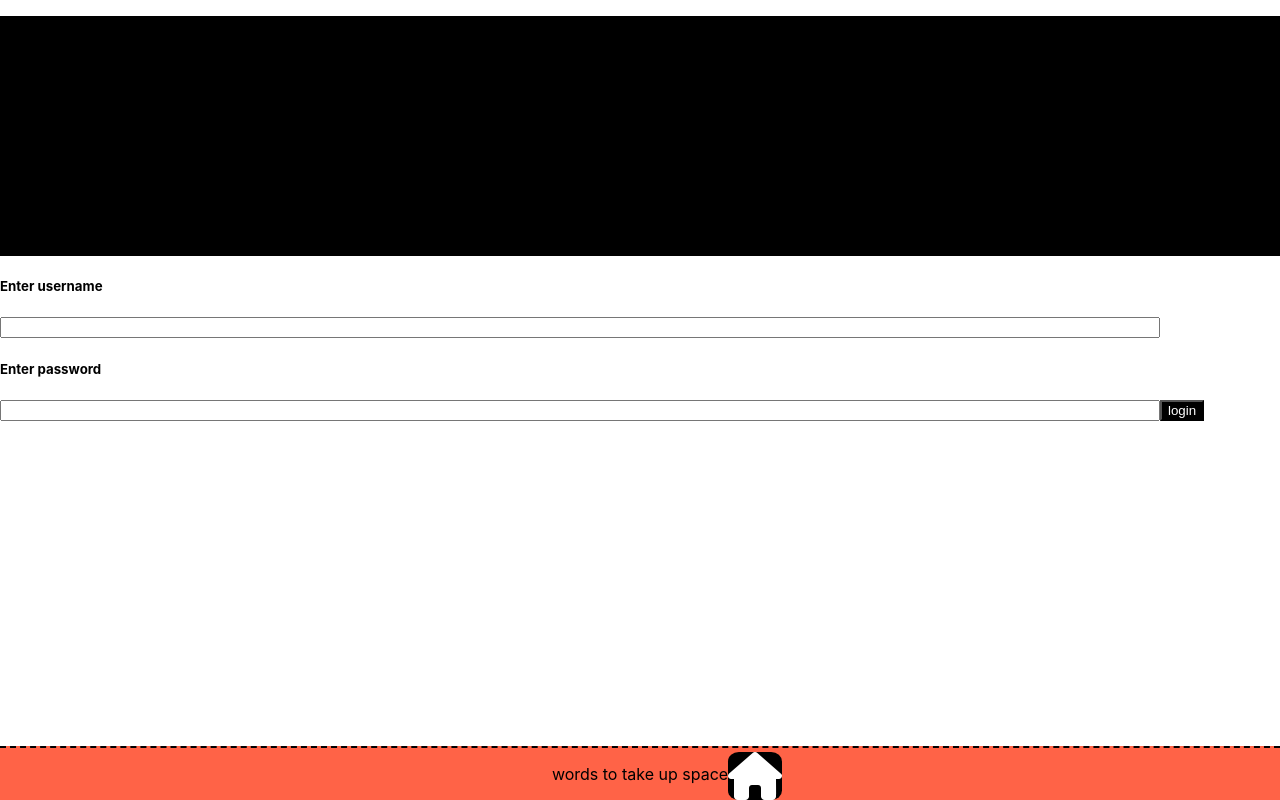
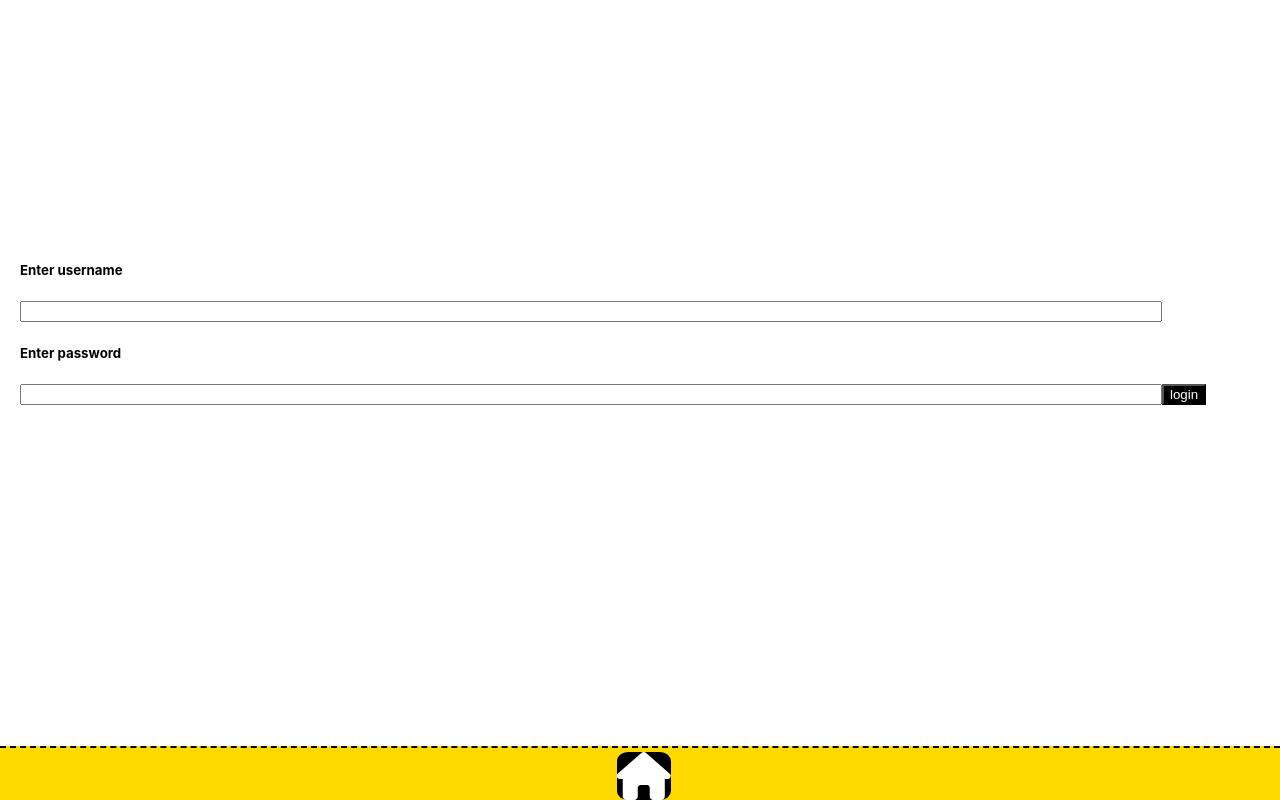
Before and after one commit to GA-Runtime-Terror/tooTooToDo-frontend, a React (Create React App) app in the folder to-do-list/: page /sign-in in a window 1280 px wide. Built offline with nearby package versions, Linux system fonts and the light colour scheme; the HTML template or start-up script is replaced by a standard one; a web font is replaced by a local one.

Commit message:
added footer two styling

```diff
--- a/to-do-list/src/App.css
+++ b/to-do-list/src/App.css
@@ -185,7 +185,7 @@ input {
 position: fixed;
 width: 100%;
 bottom: 0;
-background-color: tomato;
+background-color: #ffd900;
 border-top: black dashed 2px;
 
 
@@ -209,7 +209,6 @@ border-top: black dashed 2px;
 
 .signup-header {
   height: 30vh;
-  background-color: black;
 
 }
 
@@ -284,3 +283,11 @@ input:checked + .slider:before {
   background-color: white;
   font-size: 20px;
 }
+
+.footer-two-words {
+  color: #ffd900;
+}
+
+.signup-input {
+  margin-left: 20px;
+}
--- a/to-do-list/src/components/FooterTwo.js
+++ b/to-do-list/src/components/FooterTwo.js
@@ -5,11 +5,11 @@ function Footer() {
     return (
 
         <div className="footer-two">
-<p>words to take up space</p>
+
 
      <Link  exact to="/">  <i className="fas fa-home fa-3x">  </i>  </Link>
 
-
+<p className="footer-two-words">words </p>
         </div>
 
 
--- a/to-do-list/src/components/SignIn.js
+++ b/to-do-list/src/components/SignIn.js
@@ -12,9 +12,10 @@ const SignIn = () => {
 
 <div className="signup-header">
 
-<p> word space lojalihcnkjkankjcnas</p>
 
-</div>
+
+</div >
+<div className="signup-input">
             <h5>Enter username</h5>
             <input onChange={(e) => setUsername(e.target.value)} />
             <h5>Enter password</h5>
@@ -32,7 +33,7 @@ const SignIn = () => {
             }}>
                 login
             </button>
-
+</div>
 
         <FooterTwo />
 
--- a/to-do-list/src/components/SignUp.js
+++ b/to-do-list/src/components/SignUp.js
@@ -13,10 +13,11 @@ const SignUp = () => {
 
         <div className="signup-header">
 
-        <p> word space lojalihcnkjkankjcnas</p>
 
         </div>
-      <div>
+
+
+      <div className="signup-input">
         <h5>Create username</h5>
         <input onChange={(e) => setUsername(e.target.value)} />
         <h5>Create password</h5>
@@ -41,10 +42,11 @@ const SignUp = () => {
           register
         </button>
 
-        <p>waaaaayyy moe words</p>
+
         <div className="register-footer-div">
+             </div>
        <FooterTwo />
-      </div>
+
       </div>
 
 
```
